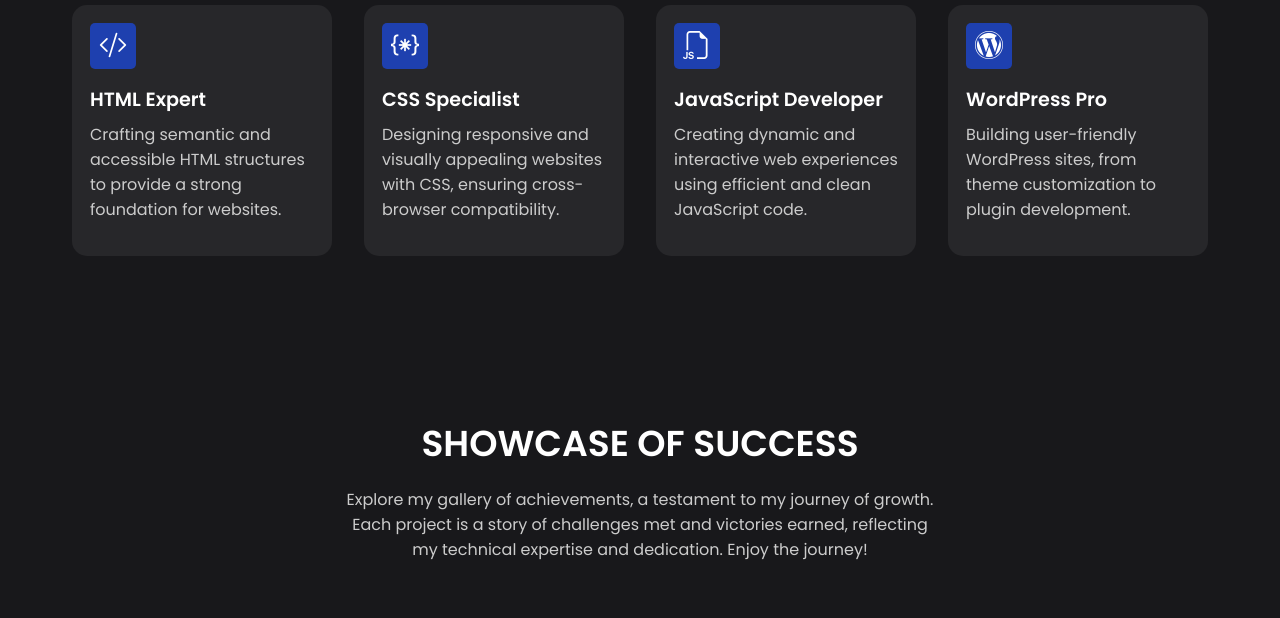
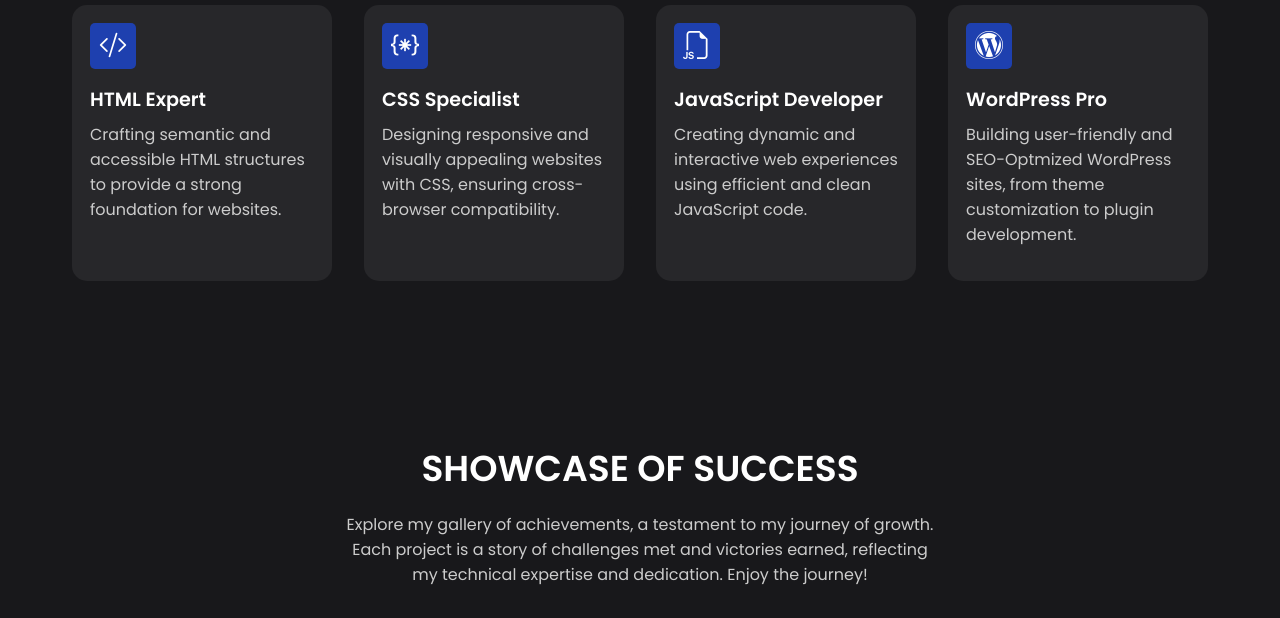
Before and after one commit to Bryan-Giitwa/portfolio, a plain HTML site: page index.html in a window 1280 px wide. Shown: the part 860-1478 px from the top of the page. Drawn offline with nearby package versions, Linux system fonts and the light colour scheme.

Commit message:
Adding new data

```diff
--- a/index.html
+++ b/index.html
@@ -96,7 +96,7 @@
         <span><i class="bi bi-wordpress"></i></span>
         <h4>WordPress Pro</h4>
         <p>
-          Building user-friendly WordPress sites, from theme customization to
+          Building user-friendly and SEO-Optmized WordPress sites, from theme customization to
           plugin development.
         </p>
         <!-- <a href="index.html#">Hire Me <i class="bi bi-arrow-right"></i></a> -->
```
